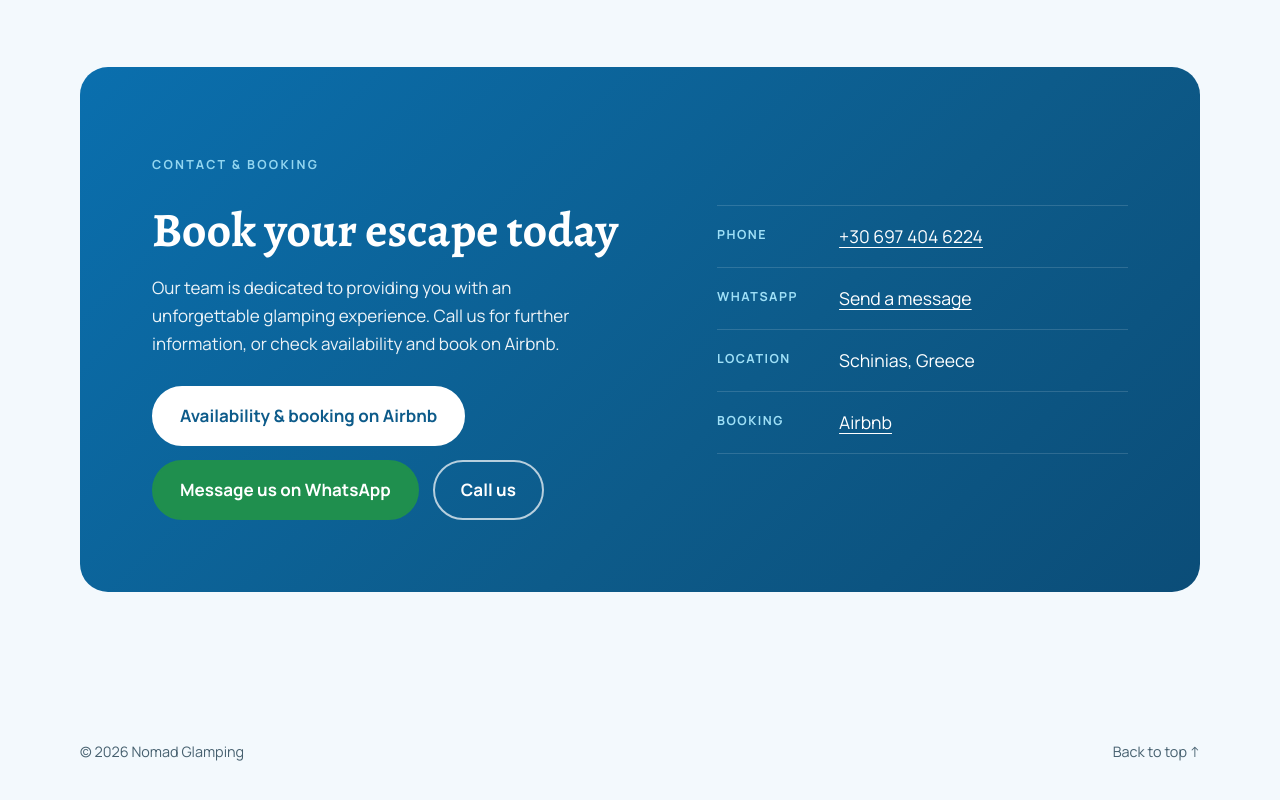
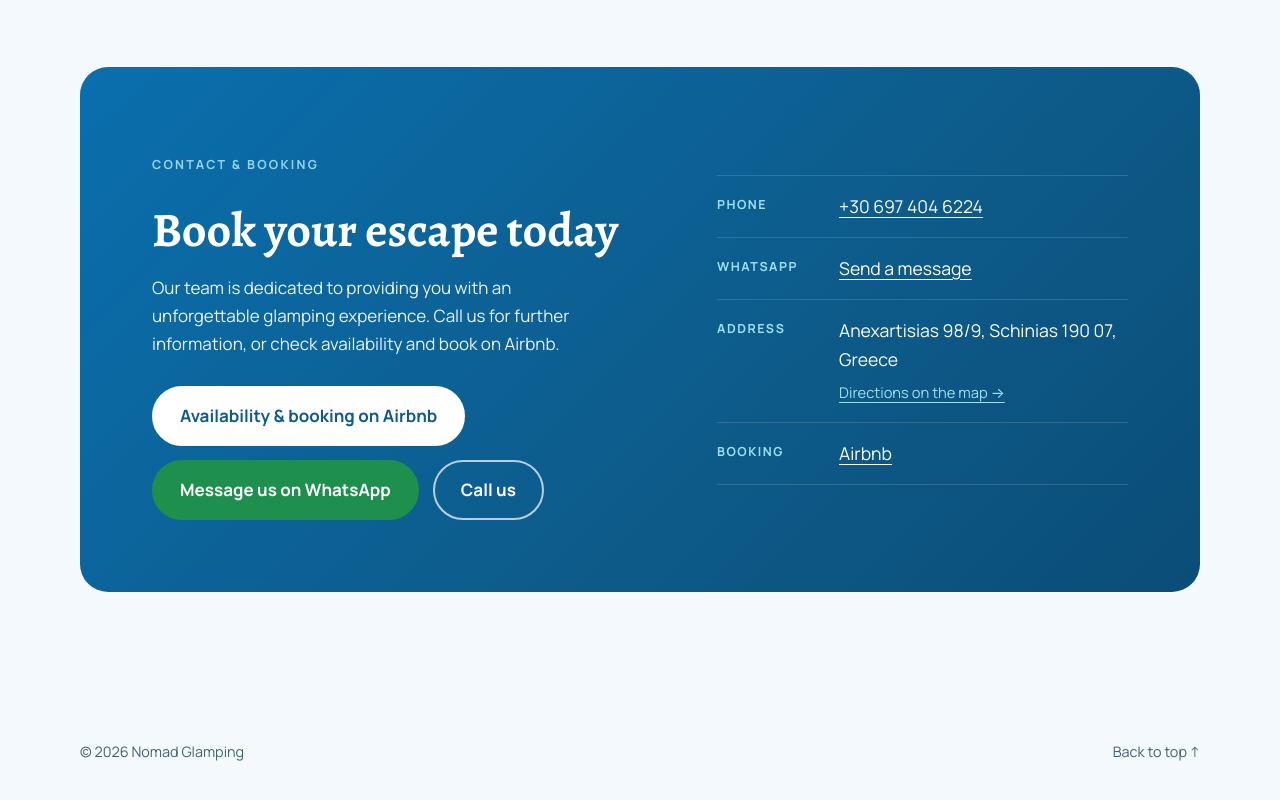
Before and after one commit to manina1-dev/Nomad-Glamping, a plain HTML site: page index.html in a window 1280 px wide. Shown: the part 5478-6278 px from the top of the page. Drawn offline with nearby package versions, Linux system fonts and the light colour scheme.

Commit message:
Add the full address with a map link
Co-Authored-By: Claude Opus 5.5 <noreply@anthropic.com>
Claude-Session: https://claude.ai/code/session_01HBGCxN9FqRgaN8RkMpGGTG

```diff
--- a/css/style.css
+++ b/css/style.css
@@ -153,6 +153,7 @@ a { color: inherit; }
 .details dt { font-size: .780rem; font-weight: 700; letter-spacing: .12em; text-transform: uppercase; color: var(--gold); padding-top: 3px; }
 .details dd { margin: 0; overflow-wrap: anywhere; font-size: 1.100rem; }
 .details a { text-underline-offset: 4px; }
+.map-link { display: inline-block; margin-top: 6px; font-size: .920rem; color: var(--gold); }
 
 /* Footer */
 .footer { padding: 28px 0 40px; font-size: .900rem; color: var(--ink-soft); }
--- a/index.html
+++ b/index.html
@@ -17,7 +17,7 @@
   <link rel="preload" as="image" href="assets/photos/nomad-19.jpg">
   <link rel="stylesheet" href="css/style.css">
   <script type="application/ld+json">
-  {"@context":"https://schema.org","@type":"LodgingBusiness","name":"Nomad Glamping","url":"https://www.nomadglamping.gr","telephone":"+306974046224","address":{"@type":"PostalAddress","addressLocality":"Schinias","addressCountry":"GR"}}
+  {"@context":"https://schema.org","@type":"LodgingBusiness","name":"Nomad Glamping","url":"https://www.nomadglamping.gr","telephone":"+306974046224","address":{"@type":"PostalAddress","streetAddress":"Anexartisias 98/9","addressLocality":"Schinias","postalCode":"19007","addressCountry":"GR"}}
   </script>
 </head>
 <body>
@@ -173,7 +173,7 @@
         <dl class="details">
           <div><dt data-en="Phone">Τηλέφωνο</dt><dd><a href="tel:+306974046224">+30 697 404 6224</a></dd></div>
           <div><dt>WhatsApp</dt><dd><a data-wa href="https://wa.me/306974046224" target="_blank" rel="noopener" data-en="Send a message">Στείλτε μήνυμα</a></dd></div>
-          <div><dt data-en="Location">Τοποθεσία</dt><dd data-en="Schinias, Greece">Σχοινιάς, Αττική</dd></div>
+          <div><dt data-en="Address">Διεύθυνση</dt><dd><span data-en="Anexartisias 98/9, Schinias 190 07, Greece">Ανεξαρτησίας 98/9, Σχοινιάς 190&nbsp;07</span><br><a class="map-link" href="https://www.google.com/maps/search/?api=1&amp;query=%CE%91%CE%BD%CE%B5%CE%BE%CE%B1%CF%81%CF%84%CE%B7%CF%83%CE%AF%CE%B1%CF%82%2098%2C%20%CE%A3%CF%87%CE%BF%CE%B9%CE%BD%CE%B9%CE%AC%CF%82%20190%2007" target="_blank" rel="noopener" data-en="Directions on the map →">Οδηγίες στον χάρτη →</a></dd></div>
           <div><dt data-en="Booking">Κράτηση</dt><dd><a href="https://www.airbnb.co.uk/rooms/936764506014377549" target="_blank" rel="noopener">Airbnb</a></dd></div>
         </dl>
       </div>
```
